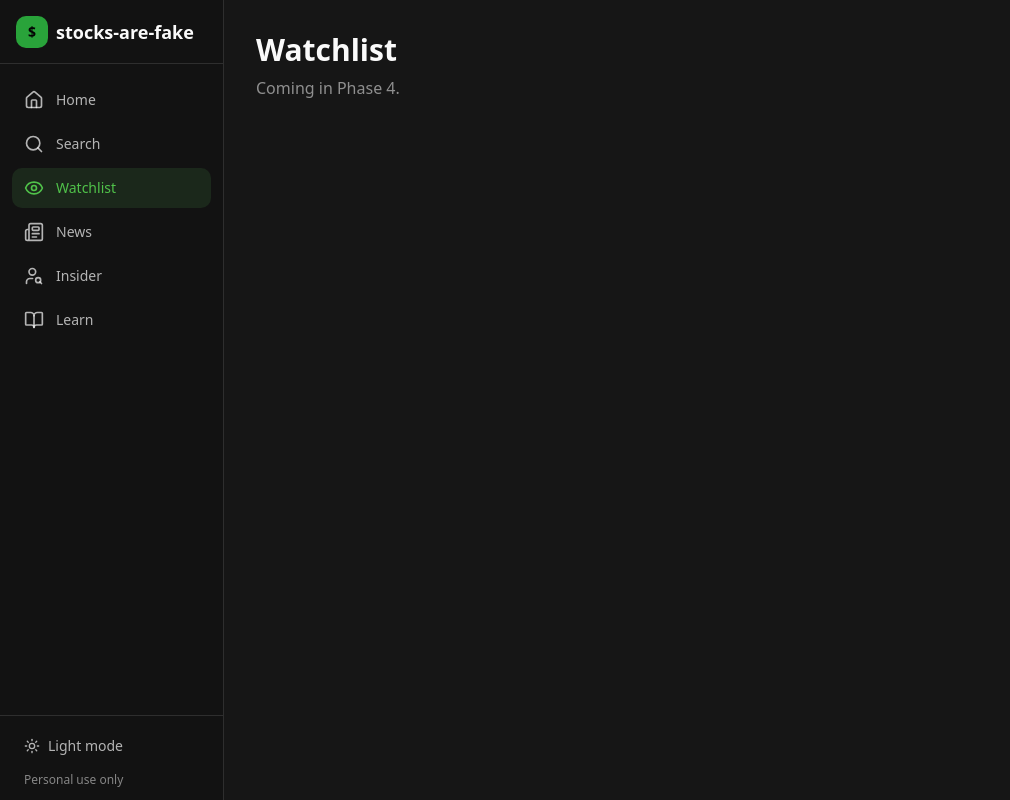
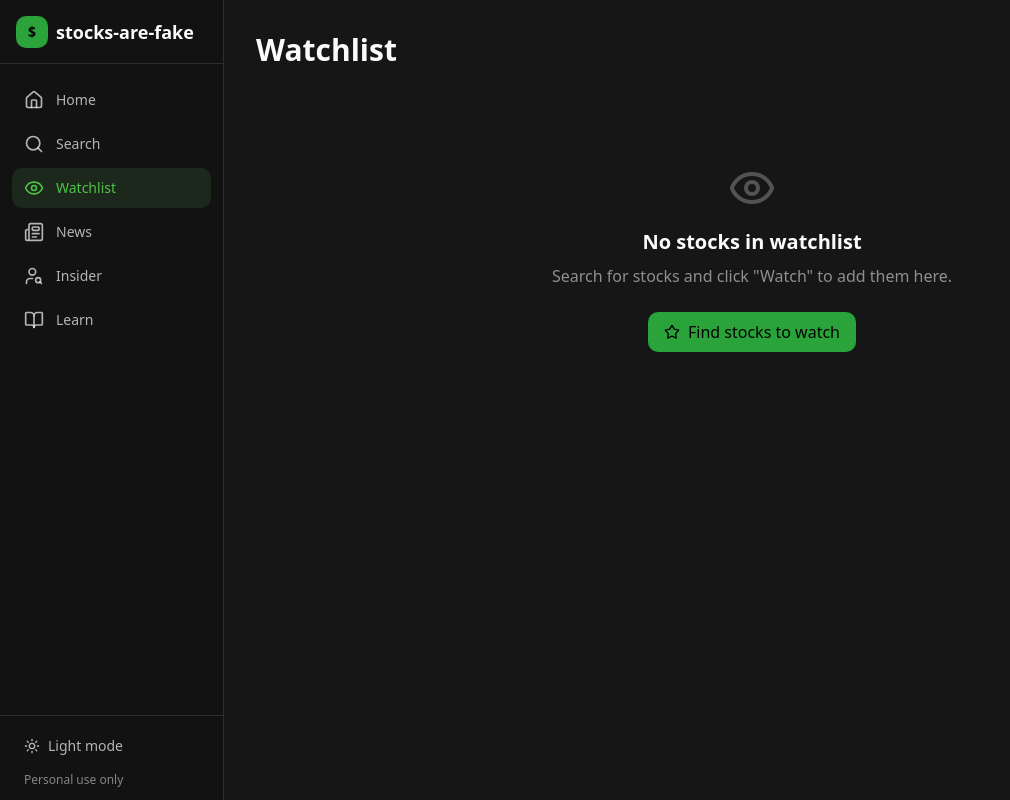
Before and after one commit to akashpatel1198/stocks-are-fake, a Next.js app: page /watchlist in a window 1280 px wide. Shown: the whole page, without its empty margins (0-1010 px from the left). Built offline with nearby package versions, Linux system fonts and the light colour scheme.

Commit message:
watchlist

```diff
--- a/app/stock/[symbol]/page.tsx
+++ b/app/stock/[symbol]/page.tsx
@@ -15,8 +15,10 @@ import {
   FileText,
   Loader2,
   Star,
+  StarOff,
 } from "lucide-react";
 import { cn } from "@/lib/utils";
+import { useWatchlistStore } from "@/stores/useWatchlistStore";
 
 interface Quote {
   c: number;
@@ -56,6 +58,9 @@ const TABS: { id: TabId; label: string; icon: React.ElementType }[] = [
 export default function StockDetailPage() {
   const params = useParams();
   const symbol = (params.symbol as string)?.toUpperCase();
+
+  const { addSymbol, removeSymbol, isWatching } = useWatchlistStore();
+  const watching = isWatching(symbol);
 
   const [activeTab, setActiveTab] = useState<TabId>("overview");
   const [quote, setQuote] = useState<Quote | null>(null);
@@ -142,10 +147,27 @@ export default function StockDetailPage() {
           </div>
         </div>
 
-        {/* Add to Watchlist button (placeholder) */}
-        <button className="flex items-center gap-2 px-4 py-2 rounded-lg border border-border hover:bg-accent transition-colors">
-          <Star className="h-4 w-4" />
-          <span>Watch</span>
+        {/* Add to Watchlist button */}
+        <button
+          onClick={() => (watching ? removeSymbol(symbol) : addSymbol(symbol))}
+          className={cn(
+            "flex items-center gap-2 px-4 py-2 rounded-lg border transition-colors",
+            watching
+              ? "border-primary bg-primary/10 text-primary hover:bg-primary/20"
+              : "border-border hover:bg-accent"
+          )}
+        >
+          {watching ? (
+            <>
+              <StarOff className="h-4 w-4" />
+              <span>Unwatch</span>
+            </>
+          ) : (
+            <>
+              <Star className="h-4 w-4" />
+              <span>Watch</span>
+            </>
+          )}
         </button>
       </div>
 
--- a/app/watchlist/page.tsx
+++ b/app/watchlist/page.tsx
@@ -1,8 +1,170 @@
+"use client";
+
+import { useEffect, useState } from "react";
+import Link from "next/link";
+import {
+  TrendingUp,
+  TrendingDown,
+  Loader2,
+  Star,
+  Trash2,
+  Eye,
+} from "lucide-react";
+import { cn } from "@/lib/utils";
+import { useWatchlistStore } from "@/stores/useWatchlistStore";
+
+interface Quote {
+  c: number;
+  d: number;
+  dp: number;
+  h: number;
+  l: number;
+  o: number;
+  pc: number;
+}
+
+interface WatchlistItem {
+  symbol: string;
+  quote: Quote | null;
+  loading: boolean;
+}
+
 export default function WatchlistPage() {
+  const { symbols, removeSymbol } = useWatchlistStore();
+  const [items, setItems] = useState<WatchlistItem[]>([]);
+  const [loading, setLoading] = useState(true);
+
+  // Fetch quotes for all watchlist symbols
+  useEffect(() => {
+    async function fetchQuotes() {
+      if (symbols.length === 0) {
+        setItems([]);
+        setLoading(false);
+        return;
+      }
+
+      setLoading(true);
+
+      const updated = await Promise.all(
+        symbols.map(async (symbol) => {
+          try {
+            const res = await fetch(`/api/quote?symbol=${symbol}`);
+            if (res.ok) {
+              const quote = await res.json();
+              if (quote.c !== 0) {
+                return { symbol, quote, loading: false };
+              }
+            }
+          } catch (error) {
+            console.error(`Failed to fetch ${symbol}:`, error);
+          }
+          return { symbol, quote: null, loading: false };
+        })
+      );
+
+      setItems(updated);
+      setLoading(false);
+    }
+
+    fetchQuotes();
+  }, [symbols]);
+
   return (
     <div className="p-8">
-      <h1 className="text-3xl font-bold mb-2">Watchlist</h1>
-      <p className="text-muted-foreground">Coming in Phase 4.</p>
+      <div className="flex items-center justify-between mb-8">
+        <h1 className="text-3xl font-bold">Watchlist</h1>
+        {symbols.length > 0 && (
+          <span className="text-sm text-muted-foreground">
+            {symbols.length} stock{symbols.length !== 1 ? "s" : ""}
+          </span>
+        )}
+      </div>
+
+      {loading && symbols.length > 0 ? (
+        <div className="flex items-center gap-2 text-muted-foreground">
+          <Loader2 className="h-5 w-5 animate-spin" />
+          <span>Loading quotes...</span>
+        </div>
+      ) : symbols.length === 0 ? (
+        <div className="text-center py-16">
+          <Eye className="h-12 w-12 mx-auto text-muted-foreground/50 mb-4" />
+          <h2 className="text-xl font-semibold mb-2">No stocks in watchlist</h2>
+          <p className="text-muted-foreground mb-6">
+            Search for stocks and click "Watch" to add them here.
+          </p>
+          <Link
+            href="/search"
+            className="inline-flex items-center gap-2 px-4 py-2 rounded-lg bg-primary text-primary-foreground hover:bg-primary/90 transition-colors"
+          >
+            <Star className="h-4 w-4" />
+            Find stocks to watch
+          </Link>
+        </div>
+      ) : (
+        <div className="space-y-3">
+          {items.map((item) => (
+            <div
+              key={item.symbol}
+              className="flex items-center justify-between p-4 rounded-xl border border-border bg-card group"
+            >
+              <Link
+                href={`/stock/${item.symbol}`}
+                className="flex-1 flex items-center gap-6"
+              >
+                <div className="w-20">
+                  <span className="font-bold text-lg">{item.symbol}</span>
+                </div>
+
+                {item.quote ? (
+                  <>
+                    <div className="w-28">
+                      <span className="text-xl font-semibold">
+                        ${item.quote.c.toFixed(2)}
+                      </span>
+                    </div>
+
+                    <div
+                      className={cn(
+                        "flex items-center gap-1 font-medium",
+                        item.quote.d >= 0 ? "text-primary" : "text-destructive"
+                      )}
+                    >
+                      {item.quote.d >= 0 ? (
+                        <TrendingUp className="h-4 w-4" />
+                      ) : (
+                        <TrendingDown className="h-4 w-4" />
+                      )}
+                      <span>
+                        {item.quote.d >= 0 ? "+" : ""}
+                        {item.quote.d.toFixed(2)}
+                      </span>
+                      <span className="text-muted-foreground">
+                        ({item.quote.dp >= 0 ? "+" : ""}
+                        {item.quote.dp.toFixed(2)}%)
+                      </span>
+                    </div>
+                  </>
+                ) : (
+                  <span className="text-muted-foreground">
+                    Failed to load quote
+                  </span>
+                )}
+              </Link>
+
+              <button
+                onClick={(e) => {
+                  e.preventDefault();
+                  removeSymbol(item.symbol);
+                }}
+                className="p-2 rounded-lg text-muted-foreground hover:text-destructive hover:bg-destructive/10 transition-colors opacity-0 group-hover:opacity-100"
+                title="Remove from watchlist"
+              >
+                <Trash2 className="h-4 w-4" />
+              </button>
+            </div>
+          ))}
+        </div>
+      )}
     </div>
   );
 }
--- /dev/null
+++ b/stores/useWatchlistStore.ts
@@ -0,0 +1,38 @@
+import { create } from "zustand";
+import { persist } from "zustand/middleware";
+
+interface WatchlistStore {
+  symbols: string[];
+  addSymbol: (symbol: string) => void;
+  removeSymbol: (symbol: string) => void;
+  isWatching: (symbol: string) => boolean;
+}
+
+export const useWatchlistStore = create<WatchlistStore>()(
+  persist(
+    (set, get) => ({
+      symbols: [],
+
+      addSymbol: (symbol: string) => {
+        const upper = symbol.toUpperCase();
+        if (!get().symbols.includes(upper)) {
+          set((state) => ({ symbols: [...state.symbols, upper] }));
+        }
+      },
+
+      removeSymbol: (symbol: string) => {
+        const upper = symbol.toUpperCase();
+        set((state) => ({
+          symbols: state.symbols.filter((s) => s !== upper),
+        }));
+      },
+
+      isWatching: (symbol: string) => {
+        return get().symbols.includes(symbol.toUpperCase());
+      },
+    }),
+    {
+      name: "watchlist",
+    }
+  )
+);
```
